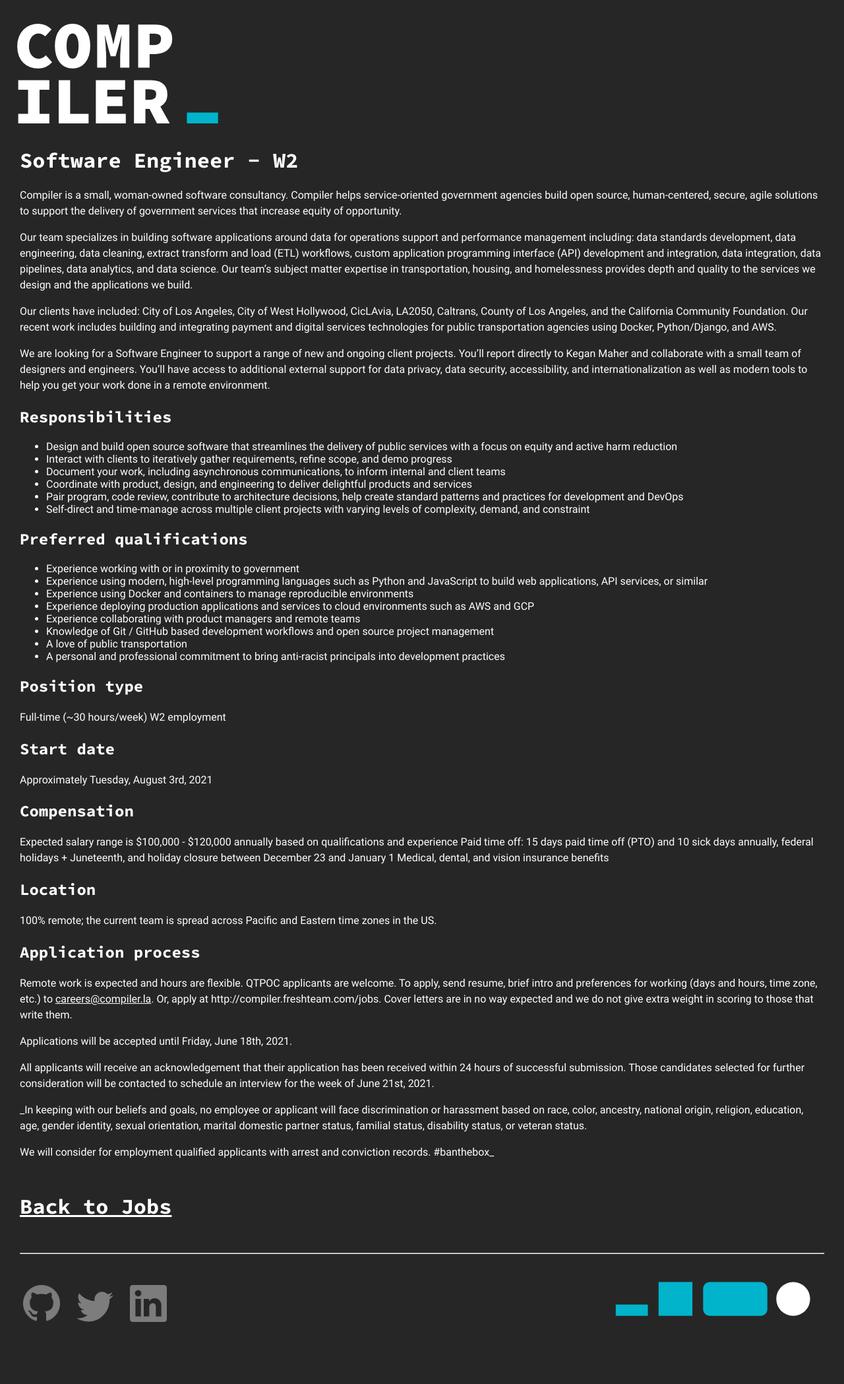
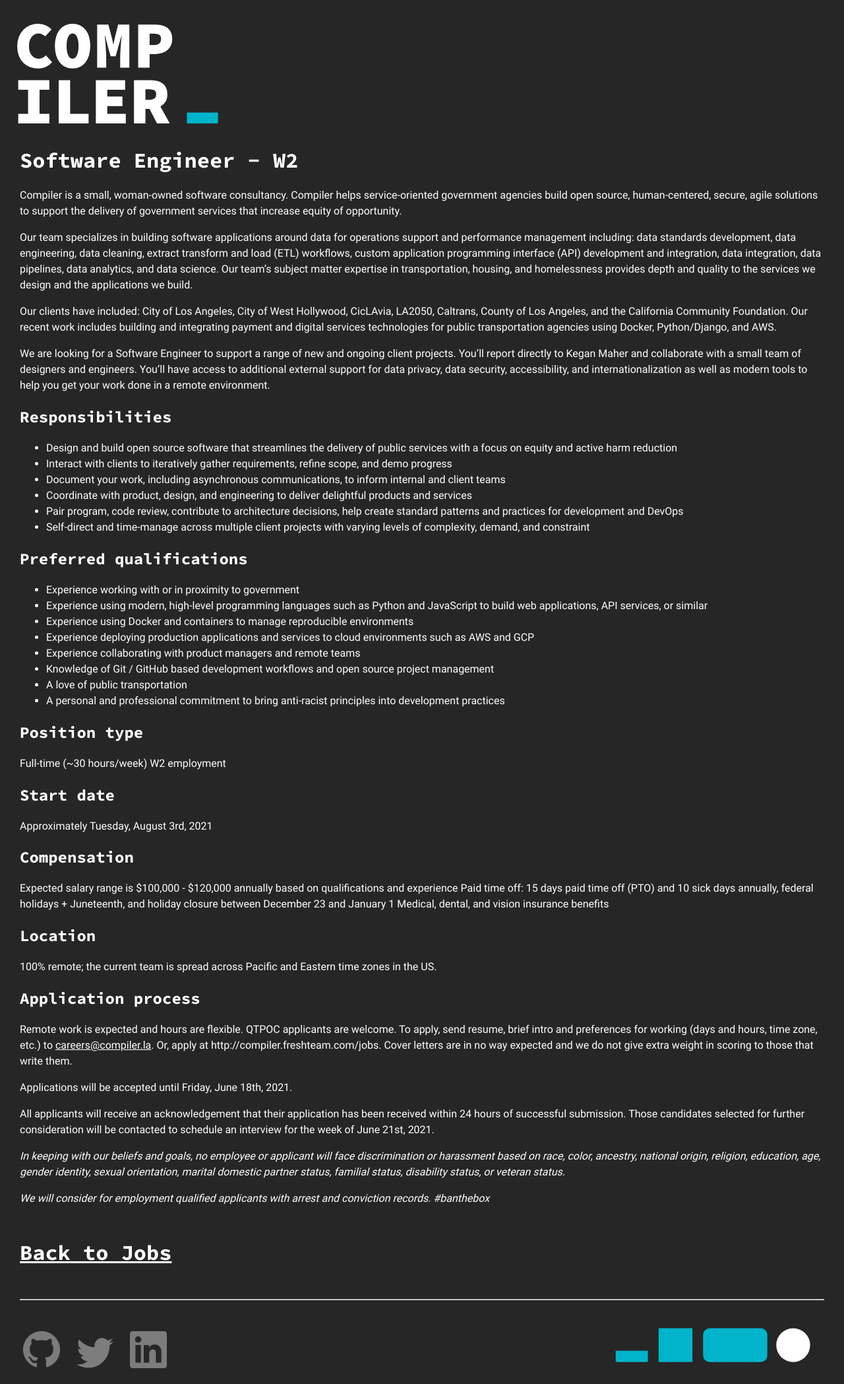
Before and after one commit to compilerla/compiler.la, a Jekyll site: the page built from _jobs/software-engineer.md, in a window 1280 px wide. Shown: the whole page at 66% size. Built offline with Jekyll 4.4.1, drawn with Linux system fonts in a browser that asks for light colours; before the commit the page ends 2027 px from its top, so only the background shows below that.

Commit message:
fix: typos and li line-height

```diff
--- a/_jobs/software-engineer.md
+++ b/_jobs/software-engineer.md
@@ -28,7 +28,7 @@
 * Experience collaborating with product managers and remote teams
 * Knowledge of Git / GitHub based development workflows and open source project management
 * A love of public transportation
-* A personal and professional commitment to bring anti-racist principals into development practices
+* A personal and professional commitment to bring anti-racist principles into development practices
 
 ## Position type
 
@@ -56,6 +56,6 @@
 
 All applicants will receive an acknowledgement that their application has been received within 24 hours of successful submission. Those candidates selected for further consideration will be contacted to schedule an interview for the week of June 21st, 2021.
 
-_In keeping with our beliefs and goals, no employee or applicant will face discrimination or harassment based on race, color, ancestry, national origin, religion, education, age, gender identity, sexual orientation, marital domestic partner status, familial status, disability status, or veteran status.
+_In keeping with our beliefs and goals, no employee or applicant will face discrimination or harassment based on race, color, ancestry, national origin, religion, education, age, gender identity, sexual orientation, marital domestic partner status, familial status, disability status, or veteran status._
 
-We will consider for employment qualified applicants with arrest and conviction records. #banthebox_
+_We will consider for employment qualified applicants with arrest and conviction records. #banthebox_
--- a/styles/base.css
+++ b/styles/base.css
@@ -31,7 +31,7 @@
     font-weight: normal;
 }
 
-p {
+p, li {
     line-height: 1.5rem;
 }
 
```
Also changed, not shown: _jobs/ux-ui-designer-researcher.md (+1 -1 lines).
